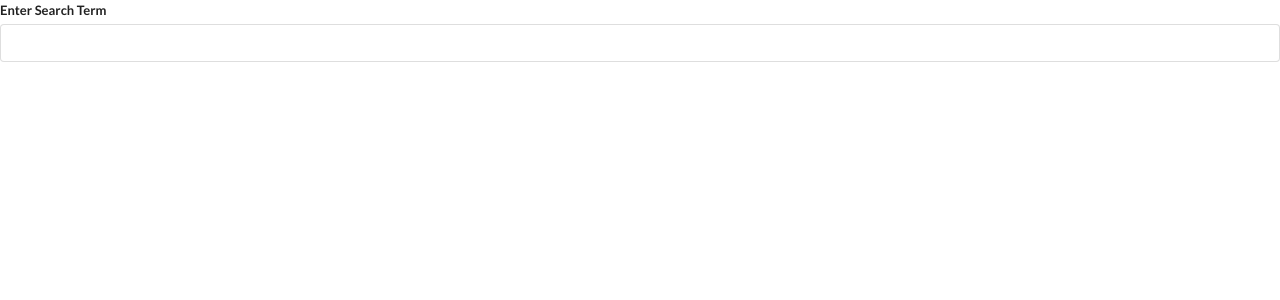
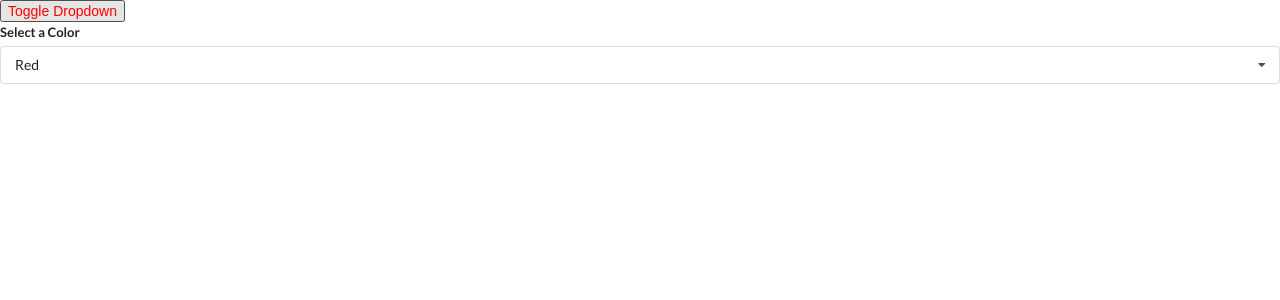
Before and after one commit to elfrmkr/widgets, a React (Create React App) app: page / in a window 1280 px wide. Shown: the top 300 px of the page. Built offline with nearby package versions, Linux system fonts and the light colour scheme.

Commit message:
added dropdown, color selection for toggle button

```diff
--- a/src/App.js
+++ b/src/App.js
@@ -1,27 +1,43 @@
 /* eslint-disable import/no-anonymous-default-export */
-import React from 'react';
+import React, {useState} from 'react';
 import Accordion from './components/Accordion';
 import Search from './components/search';
+import Dropdown from './components/dropdown';
 
-const items =
-[
+
+const options = [
     {
-        title: 'What is react?',
-        content: 'React is a frontend javascript framework'
+        label: 'Red',
+        color: 'red'
     },
     {
-        title: 'Why use react?',
-        content: 'React is a favorite js library'
+        label: 'Blue',
+        color: 'blue'
     },
     {
-        title: 'how do you use react?',
-        content: 'React is with creating components'
+        label: 'Green',
+        color: 'green'
     }
 ];
-export default () => {
+const App = () => {
+    const [selected, setSelected] = useState(options[0]);
+    const [showDropdown, setshowDropdown] = useState(true);
+
     return (
-        <div>
-            <Search/>
-        </div>
+      <div>
+      <button
+      onClick={() => setshowDropdown(!showDropdown)}
+      style = {{color: `${selected.color}`}}>
+      Toggle Dropdown</button>
+        { showDropdown ?
+          <Dropdown
+          selected={selected}
+          onSelectedChange={setSelected}
+          options={options}
+          style = {{color: `${selected.color}`}}
+        /> : null
+        }
+      </div>
     );
-};
+  };
+  export default App;
--- /dev/null
+++ b/src/components/dropdown.js
@@ -0,0 +1,57 @@
+import React, { useState, useEffect, useRef } from "react";
+
+// useref is another hook that gets the reference to a direct DOM element. We use it to get a reference the top component of dropdown: (ui form)
+const Dropdown = ({ options, selected, onSelectedChange }) => {
+  const [open, setOpen] = useState(false);
+  const ref = useRef();
+
+  useEffect(() => {
+    const onBodyClick = (event) => {
+      if (ref.current.contains(event.target)) {
+        return;
+      }
+      setOpen(false);
+    };
+    document.body.addEventListener("click", onBodyClick, { capture: true });
+
+    return () => {
+      document.body.removeEventListener("click", onBodyClick, {
+        capture: true,
+      });
+    };
+  }, []);
+
+  const renderedOptions = options.map((option) => {
+
+
+    return (
+      <div
+        key={option.value}
+        className="item"
+        onClick={() => onSelectedChange(option)}
+      >
+        {option.label}
+      </div>
+    );
+  });
+
+  return (
+    <div ref = {ref} className="ui form">
+      <div className="field">
+        <label className="label">Select a Color</label>
+        <div
+          onClick={() => setOpen(!open)}
+          className={`ui selection dropdown ${open ? "visible active" : ""}`}
+        >
+          <i className="dropdown icon"></i>
+          <div className="text">{selected.label}</div>
+          <div className={`menu ${open ? "visible transition" : ""}`}>
+            {renderedOptions}
+          </div>
+        </div>
+      </div>
+    </div>
+  );
+};
+
+export default Dropdown;
--- a/src/components/search.js
+++ b/src/components/search.js
@@ -19,7 +19,8 @@
  // we cannot mark the function that we pass in useEffect as async function
  //    (async () => {
 //         await axios.get('r434');
-//     })(); // this defines a function and then immidiately invokes it or just a const async func
+//     })(); // this defines a function and then immediately invokes it or just a const async func
+
     useEffect(() => {
       const search = async () => {
         const { data } = await axios.get("https://en.wikipedia.org/w/api.php", {
@@ -31,15 +32,23 @@
             srsearch: term,
           },
         });
-
         setResults(data.query.search);
       };
 
-    setTimeout(() => {
+if (term && !results.length){
+  search();
+}
+else {
+     const timeoutId = setTimeout(() => {
         if(term){ search();}
-    }, 500);
+    }, 700);
 
-    }, [term]);
+    return() => {
+      clearTimeout(timeoutId);
+    };
+  }
+
+}, [term, results.length]);
 
     const renderedResults = results.map((result) => {
 
```
